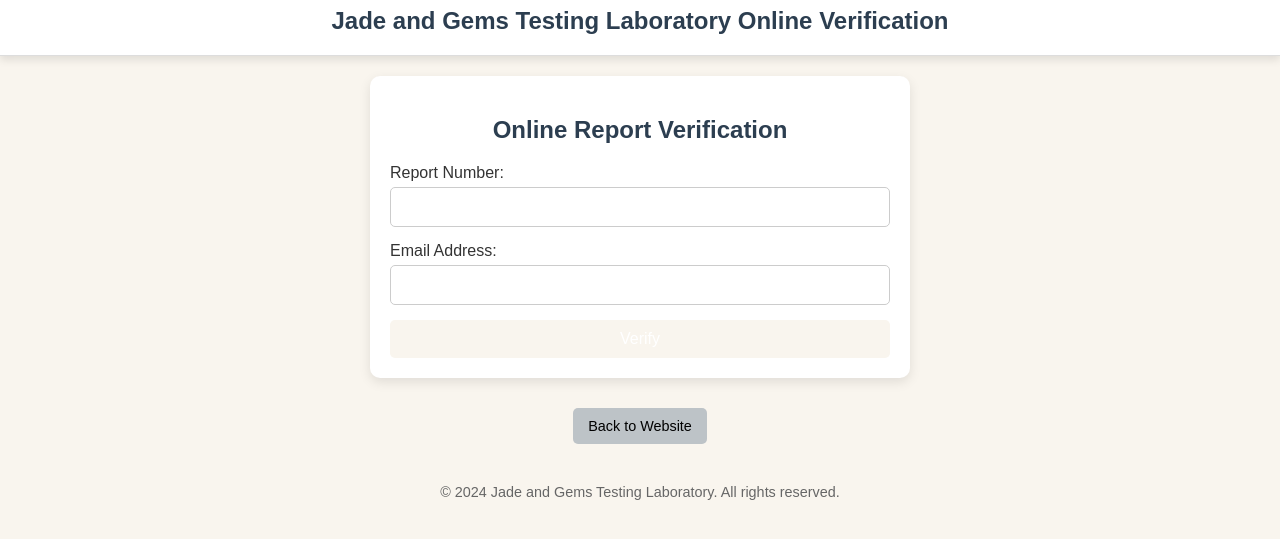
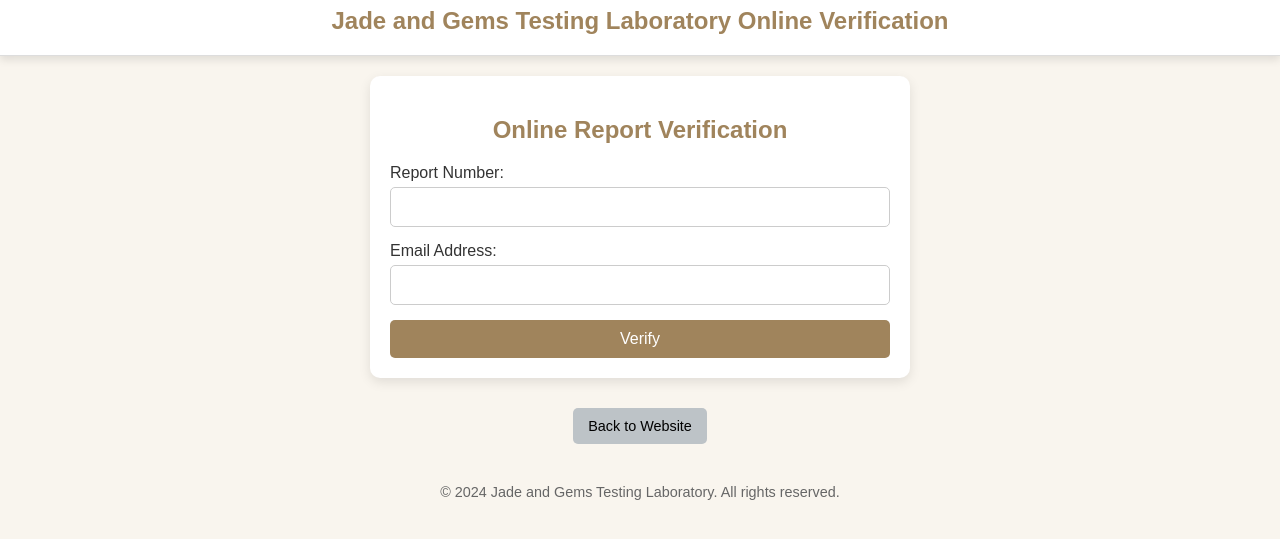
Before and after one commit to amazonnatha/INPUT-REPORT-NUM2, a plain HTML site: page index.html in a window 1280 px wide. Shown: the part 113-652 px from the top of the page. Drawn offline with Linux system fonts and the light colour scheme.

Commit message:
Update index.html

```diff
--- a/index.html
+++ b/index.html
@@ -34,7 +34,7 @@
 
         .header-title {
             font-size: 1.5rem;
-            color: #2c3e50;
+            color: #a0845c;
             font-weight: bold;
         }
 
@@ -51,7 +51,7 @@
         }
 
         .form-container h2 {
-            color: #2c3e50;
+            color: #a0845c;
         }
 
         .form-container label {
@@ -77,7 +77,7 @@
         .form-container button {
             width: 100%;
             padding: 10px;
-            background-color: #f9f5ee;
+            background-color: #a0845c;
             color: white;
             border: none;
             border-radius: 5px;
@@ -87,7 +87,7 @@
         }
 
         .form-container button:hover {
-            background-color: #8a6a4a;
+            background-color: #a0845c;
         }
 
         /* Image Section */
```
